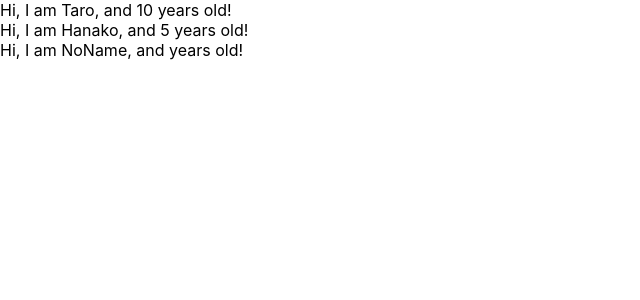
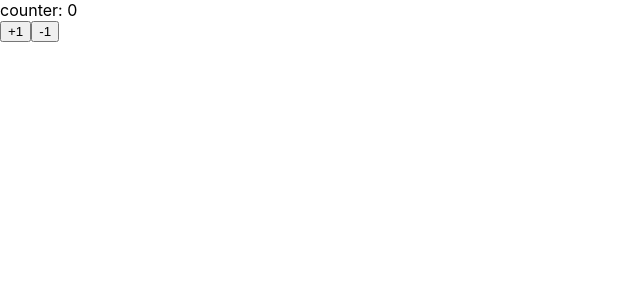
Before and after one commit to junpay/React-app, a React (Create React App) app: page / in a window 1280 px wide. Shown: the top 300 px of the page, without its empty margins (0-640 px from the left). Built offline with nearby package versions, Linux system fonts and the light colour scheme.

Commit message:
learn state and setState

```diff
--- a/src/App.js
+++ b/src/App.js
@@ -1,30 +1,31 @@
-import React from 'react';
-import PropTypes from 'prop-types';
+import React, { Component } from 'react';
 
-const App = () => {
-  const profiles = [
-    { name: "Taro", age: 10 },
-    { name: "Hanako", age: 5 },
-    { name: "NoName"},
-  ]
-  return (
-    <div>
-      {profiles.map((profile, index) => {
-        return <User name={profile.name} age={profile.age} key={index} />
-      })}
-    </div>
-  )
+const App = () => (<Counter></Counter>)
+
+class Counter extends Component {
+  constructor(props) {
+    super(props);
+    console.log(this.state);
+    this.state = { count: 0 }
+  }
+
+  handlePlusButton() {
+    this.setState({count: this.state.count + 1})
+  }
+
+  handleMinusButton() {
+    this.setState({count: this.state.count - 1})
+  }
+
+  render() {
+    return (
+      <React.Fragment>
+        <div>counter: { this.state.count }</div>
+        <button onClick={() => {this.handlePlusButton()}}>+1</button>
+        <button onClick={() => {this.handleMinusButton()}}>-1</button>
+      </React.Fragment>
+    )
+  }
 }
 
-const User = (props) => {
-  return <div>Hi, I am {props.name}, and {props.age} years old!</div>
-}
-User.propTypes = {
-  name: PropTypes.string,
-  age: PropTypes.number.isRequired
-}
-
-// User.defaultProps = {
-//   age: 1
-// }
 export default App;
```
